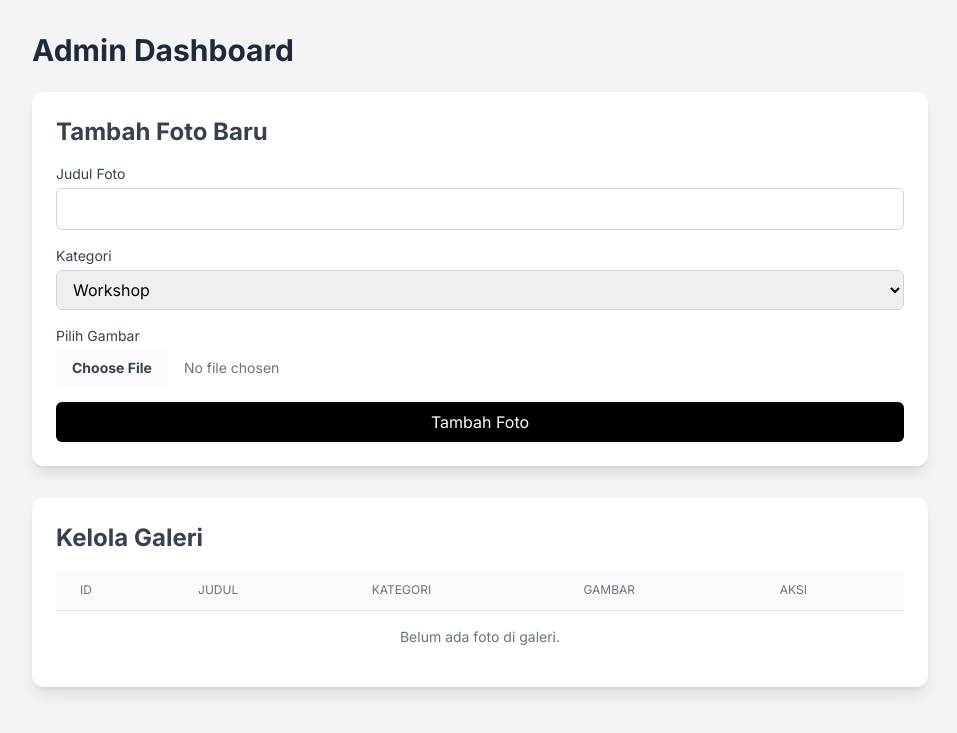
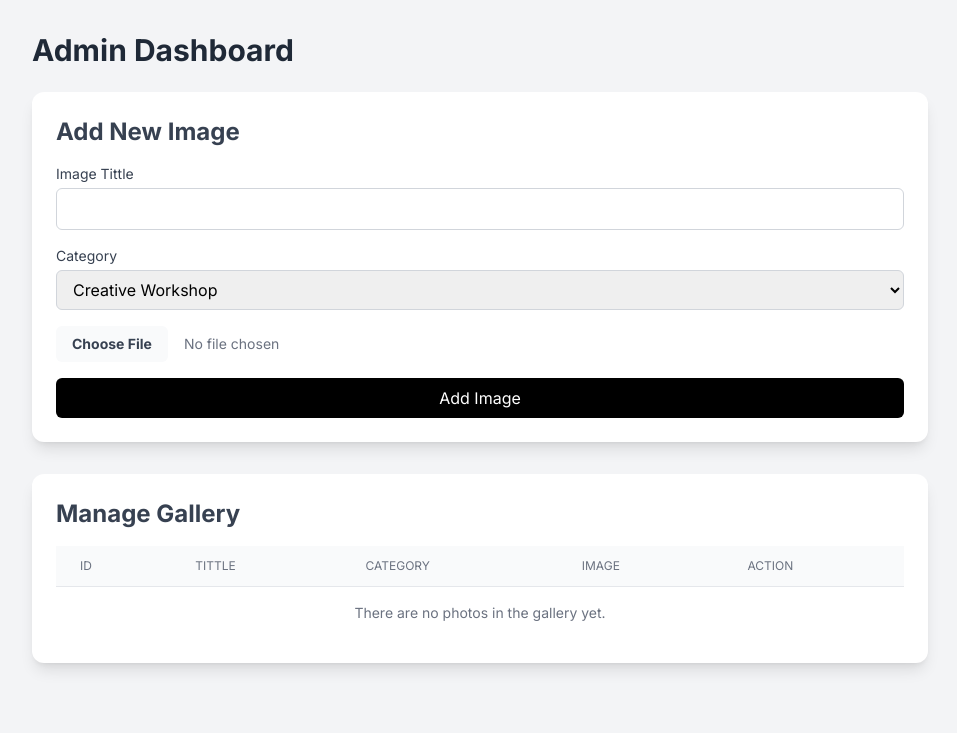
Before and after one commit to Fendyra/Clarte, a PHP site: page /admin/dashboard.php in a window 1280 px wide. Shown: the top 733 px of the page, without its empty margins (160-1117 px from the left). Run offline with PHP 8.4, Linux system fonts and the light colour scheme; the visitor is signed in with stand-in values (Sample User, id 1); data that the repository does not hold is empty; some libraries are stand-ins or nearby versions.

Commit message:
Update Dashboard Admin

```diff
--- a/admin/dashboard.php
+++ b/admin/dashboard.php
@@ -43,17 +43,17 @@ if ($_SERVER["REQUEST_METHOD"] == "POST") {
                     $stmt->bind_param("sss", $title, $file_path, $category);
 
                     if ($stmt->execute()) {
-                        $message = "Foto berhasil ditambahkan!";
+                        $message = "Photo added successfully!";
                     } else {
-                        $error = "Gagal menambahkan foto: " . $stmt->error;
+                        $error = "Failed to add photo: " . $stmt->error;
                     }
                     $stmt->close();
                 } else {
-                    $error = "Maaf, terjadi kesalahan saat mengunggah file Anda.";
+                    $error = "Sorry, an error occurred while uploading your file.";
                 }
             }
         } else {
-            $error = "File tidak diunggah atau terjadi kesalahan.";
+            $error = "File not uploaded or an error occurred.";
         }
     } elseif (isset($_POST['delete_photo'])) {
         $id = $_POST['id'];
@@ -75,9 +75,9 @@ if ($_SERVER["REQUEST_METHOD"] == "POST") {
             if (file_exists($file_path_to_delete)) {
                 unlink($file_path_to_delete);
             }
-            $message = "Foto berhasil dihapus!";
+            $message = "Photo successfully deleted!";
         } else {
-            $error = "Gagal menghapus foto: " . $stmt_delete->error;
+            $error = "Failed to delete photo: " . $stmt_delete->error;
         }
         $stmt_delete->close();
     }
@@ -117,41 +117,43 @@ $conn->close();
 
         <!-- Form untuk Tambah Foto Baru -->
         <div class="bg-white p-6 rounded-xl shadow-lg mb-8">
-            <h2 class="text-2xl font-bold text-gray-700 mb-4">Tambah Foto Baru</h2>
+            <h2 class="text-2xl font-bold text-gray-700 mb-4">Add New Image</h2>
             <form action="dashboard.php" method="POST" enctype="multipart/form-data" class="space-y-4">
                 <input type="hidden" name="add_photo" value="1">
                 <div>
-                    <label for="title" class="block text-sm font-medium text-gray-700">Judul Foto</label>
+                    <label for="title" class="block text-sm font-medium text-gray-700">Image Tittle</label>
                     <input type="text" id="title" name="title" required class="mt-1 block w-full px-3 py-2 border border-gray-300 rounded-md">
                 </div>
                 <div>
-                    <label for="category" class="block text-sm font-medium text-gray-700">Kategori</label>
+                    <label for="category" class="block text-sm font-medium text-gray-700">Category</label>
                     <select id="category" name="category" required class="mt-1 block w-full px-3 py-2 border border-gray-300 rounded-md">
-                        <option value="Workshop">Workshop</option>
+                        <option value="Workshop">Creative Workshop</option>
                         <option value="Production">Production</option>
-                        <option value="Studio">Studio</option>
+                        <option value="Campaign & Collaboration">Campaign & Collaboration</option>
                         <option value="Events">Events</option>
+                        <option value="Brand & Activation">Brand & Activation</option>
+
                     </select>
                 </div>
                 <div>
-                    <label for="file_upload" class="block text-sm font-medium text-gray-700">Pilih Gambar</label>
+                    <label for="file_upload" class="block text-sm font-medium text-gray-700"></label>
                     <input type="file" id="file_upload" name="file_upload" required class="mt-1 block w-full text-sm text-gray-500 file:mr-4 file:py-2 file:px-4 file:rounded-md file:border-0 file:text-sm file:font-semibold file:bg-gray-50 file:text-gray-700 hover:file:bg-gray-100">
                 </div>
-                <button type="submit" class="w-full py-2 px-4 bg-black text-white rounded-md hover:bg-gray-800">Tambah Foto</button>
+                <button type="submit" class="w-full py-2 px-4 bg-black text-white rounded-md hover:bg-gray-800">Add Image</button>
             </form>
         </div>
 
         <!-- Tabel untuk Mengelola Galeri -->
         <div class="bg-white p-6 rounded-xl shadow-lg">
-            <h2 class="text-2xl font-bold text-gray-700 mb-4">Kelola Galeri</h2>
+            <h2 class="text-2xl font-bold text-gray-700 mb-4">Manage Gallery</h2>
             <table class="min-w-full divide-y divide-gray-200">
                 <thead class="bg-gray-50">
                     <tr>
                         <th class="px-6 py-3 text-left text-xs font-medium text-gray-500 uppercase">ID</th>
-                        <th class="px-6 py-3 text-left text-xs font-medium text-gray-500 uppercase">Judul</th>
-                        <th class="px-6 py-3 text-left text-xs font-medium text-gray-500 uppercase">Kategori</th>
-                        <th class="px-6 py-3 text-left text-xs font-medium text-gray-500 uppercase">Gambar</th>
-                        <th class="px-6 py-3 text-left text-xs font-medium text-gray-500 uppercase">Aksi</th>
+                        <th class="px-6 py-3 text-left text-xs font-medium text-gray-500 uppercase">Tittle</th>
+                        <th class="px-6 py-3 text-left text-xs font-medium text-gray-500 uppercase">Category</th>
+                        <th class="px-6 py-3 text-left text-xs font-medium text-gray-500 uppercase">Image</th>
+                        <th class="px-6 py-3 text-left text-xs font-medium text-gray-500 uppercase">Action</th>
                     </tr>
                 </thead>
                 <tbody class="bg-white divide-y divide-gray-200">
@@ -166,21 +168,21 @@ $conn->close();
                                 </td>
                                 <td class="px-6 py-4 whitespace-nowrap text-right text-sm font-medium space-x-2">
                                     <!-- Formulir Edit -->
-                                    <form action="edit_photo.php" method="GET" class="inline-block">
+                                    <form action="edit.php" method="GET" class="inline-block">
                                         <input type="hidden" name="id" value="<?php echo htmlspecialchars($row['id']); ?>">
                                         <button type="submit" class="text-indigo-600 hover:text-indigo-900">Edit</button>
                                     </form>
                                     <!-- Formulir Hapus -->
                                     <form action="dashboard.php" method="POST" class="inline-block" onsubmit="return confirm('Apakah Anda yakin ingin menghapus foto ini?');">
                                         <input type="hidden" name="id" value="<?php echo htmlspecialchars($row['id']); ?>">
-                                        <button type="submit" name="delete_photo" class="text-red-600 hover:text-red-900">Hapus</button>
+                                        <button type="submit" name="delete_photo" class="text-red-600 hover:text-red-900">Delete</button>
                                     </form>
                                 </td>
                             </tr>
                         <?php endwhile; ?>
                     <?php else: ?>
                         <tr>
-                            <td colspan="5" class="px-6 py-4 text-center text-sm text-gray-500">Belum ada foto di galeri.</td>
+                            <td colspan="5" class="px-6 py-4 text-center text-sm text-gray-500">There are no photos in the gallery yet.</td>
                         </tr>
                     <?php endif; ?>
                 </tbody>
```
Also changed, not shown: admin/edit.php (+41 -11 lines), public/images/gallery/event.jpg (added), public/images/gallery/workshop-1.jpg (added).
